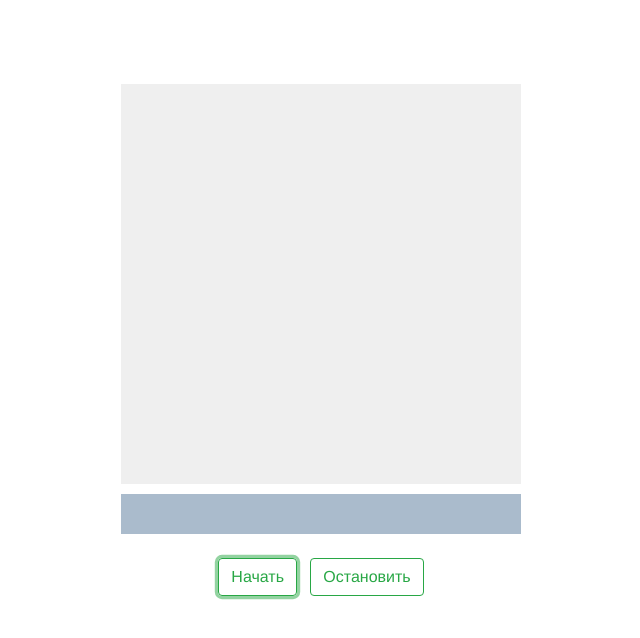
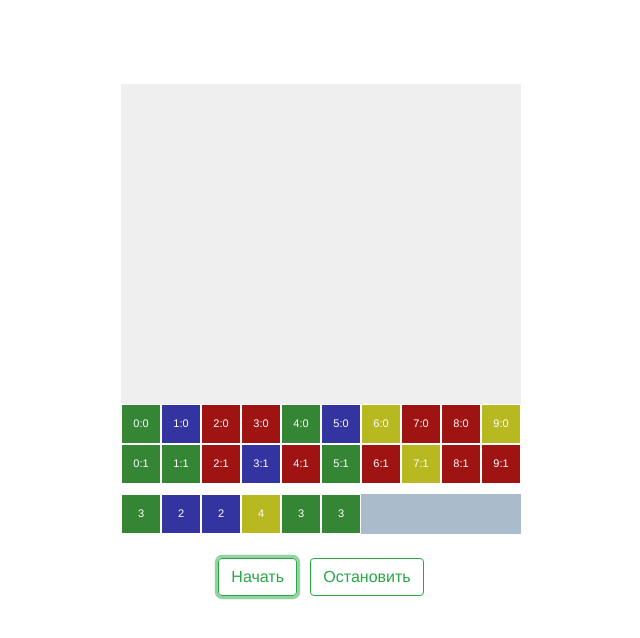
Before and after one commit to S1mkin/realVue_study, a Vue app: page / in a window 1280 px wide. Both pictures are taken after a click on the button "Начать". Shown: the top 638 px of the page, without its empty margins (319-959 px from the left). Built offline with nearby package versions, Linux system fonts and the light colour scheme.

Commit message:
Fix bug 2

```diff
--- a/src/components/cubesTest.vue
+++ b/src/components/cubesTest.vue
@@ -7,7 +7,7 @@
                     v-for="(cube, y) in cubeRow"
                     :key="cube.id"
                     :class="{delete: cube==0, red: cube==1, blue: cube==2, green: cube==3, yellow: cube==4}"
-                    @:click="cubeClick(x,y,cube)"
+                    v-on:click="cubeClick(x,y,cube)"
                     v-html="x+':'+y"
                 >
                 </div>
@@ -26,9 +26,9 @@
 
         <br>
 
-        <button @:click.prevent="startLine" class="btn btn-outline-success">Начать</button>
+        <button v-on:click="startLine" class="btn btn-outline-success">Начать</button>
         &nbsp;
-        <button @:click.prevent="stopLine" class="btn btn-outline-success">Остановить</button>
+        <button v-on:click.prevent="stopLine" class="btn btn-outline-success">Остановить</button>
 
 
     </div>
@@ -116,33 +116,33 @@ export default {
 
       cubesDelete(xStart, yStart, value){
 
-            let cubeDel = (xStart, yStart, value, newValue) => {
+            let oneCubeDel = (xStart, yStart, value, newValue) => {
+
 
                 if (yStart < (Ymax-1) && this.cubes[xStart][yStart+1] == value) {
                     this.cubes[xStart].splice(yStart+1, 1, newValue);
-                    cubeDel(xStart, yStart+1, value, newValue);
+                    oneCubeDel(xStart, yStart+1, value, newValue);
                 }
 
                 if (yStart > 0 && this.cubes[xStart][yStart-1] == value) {
-                    this.cubes[xStart].splice(yStart-1, 1, newValue);
-                    cubeDel(xStart, yStart-1, value, newValue);
+                     this.cubes[xStart].splice(yStart-1, 1, newValue);
+                    oneCubeDel(xStart, yStart-1, value, newValue);
                 }
 
                 if (xStart < (Xmax-1) && this.cubes[xStart+1][yStart] == value) {
                     this.cubes[xStart+1].splice(yStart, 1, newValue);
-                    cubeDel(xStart+1, yStart, value, newValue);
-
+                    oneCubeDel(xStart+1, yStart, value, newValue);
                 }
 
                 if (xStart > 0 && this.cubes[xStart-1][yStart] == value) {
                     this.cubes[xStart-1].splice(yStart, 1, newValue);
-                    cubeDel(xStart-1, yStart, value, newValue);
+                    oneCubeDel(xStart-1, yStart, value, newValue);
                 }
 
 
             }
 
-            cubeDel(xStart, yStart, value, (value*100))
+            oneCubeDel(xStart, yStart, value, (value*100))
 
       }
 
```
